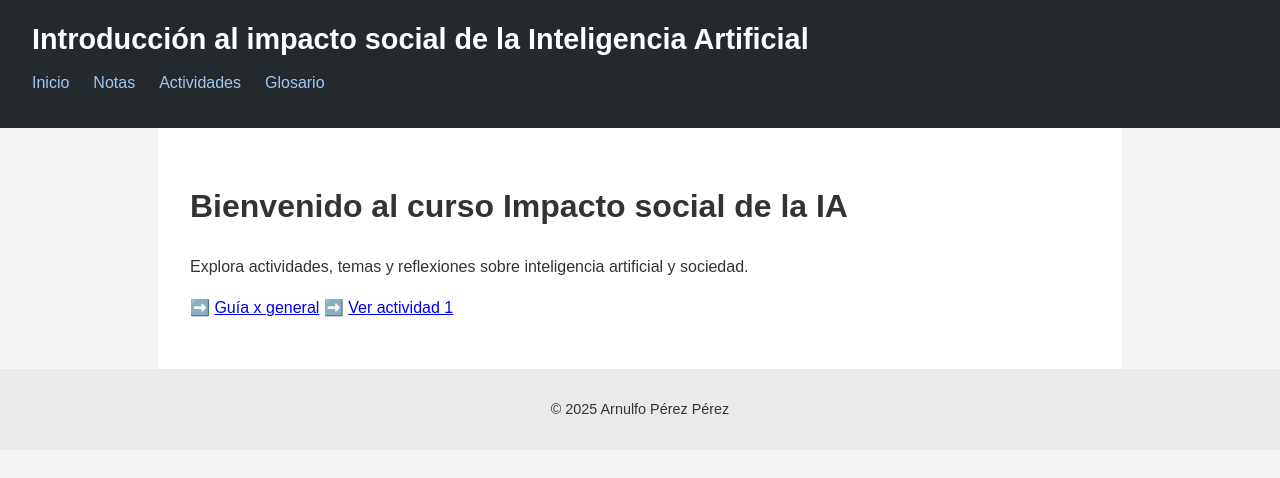
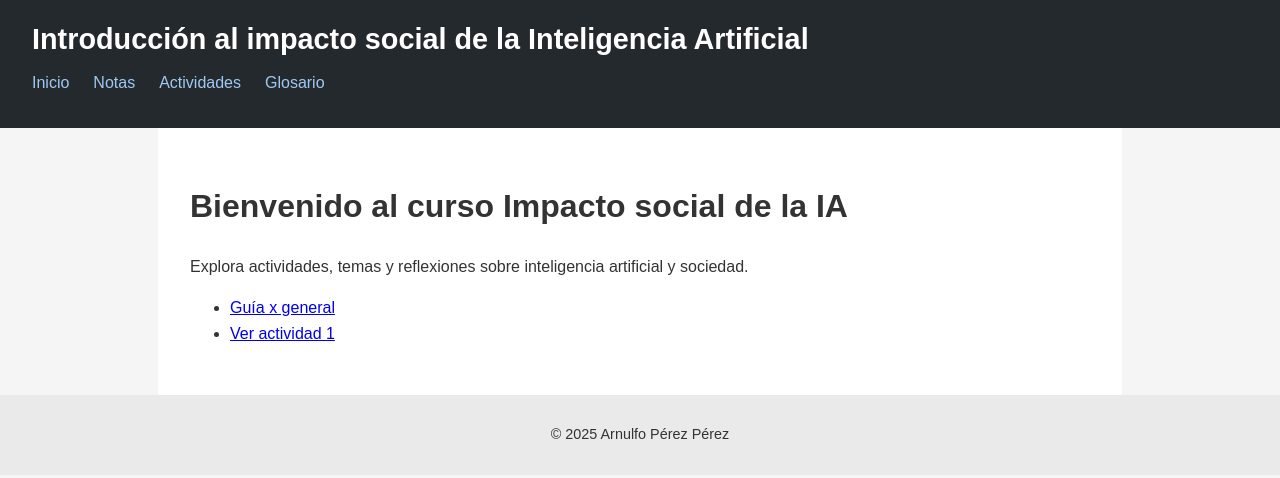
Before and after one commit to ArnulfoPerez/curso_ia, a Jekyll site: the page built from index.md, in a window 1280 px wide. Shown: the top 478 px of the page. Built offline with Jekyll 4.4.1, drawn with Linux system fonts in a browser that asks for light colours.

```diff
--- a/index.md
+++ b/index.md
@@ -7,5 +7,5 @@ title: Inicio
 
 Explora actividades, temas y reflexiones sobre inteligencia artificial y sociedad.
 
-➡️ [Guía x  general](./guia.html)
-➡️ [Ver actividad 1](actividades/actividad_s01)
+- [Guía x  general](./guia.html)
+- [Ver actividad 1](actividades/actividad_s01)
```
